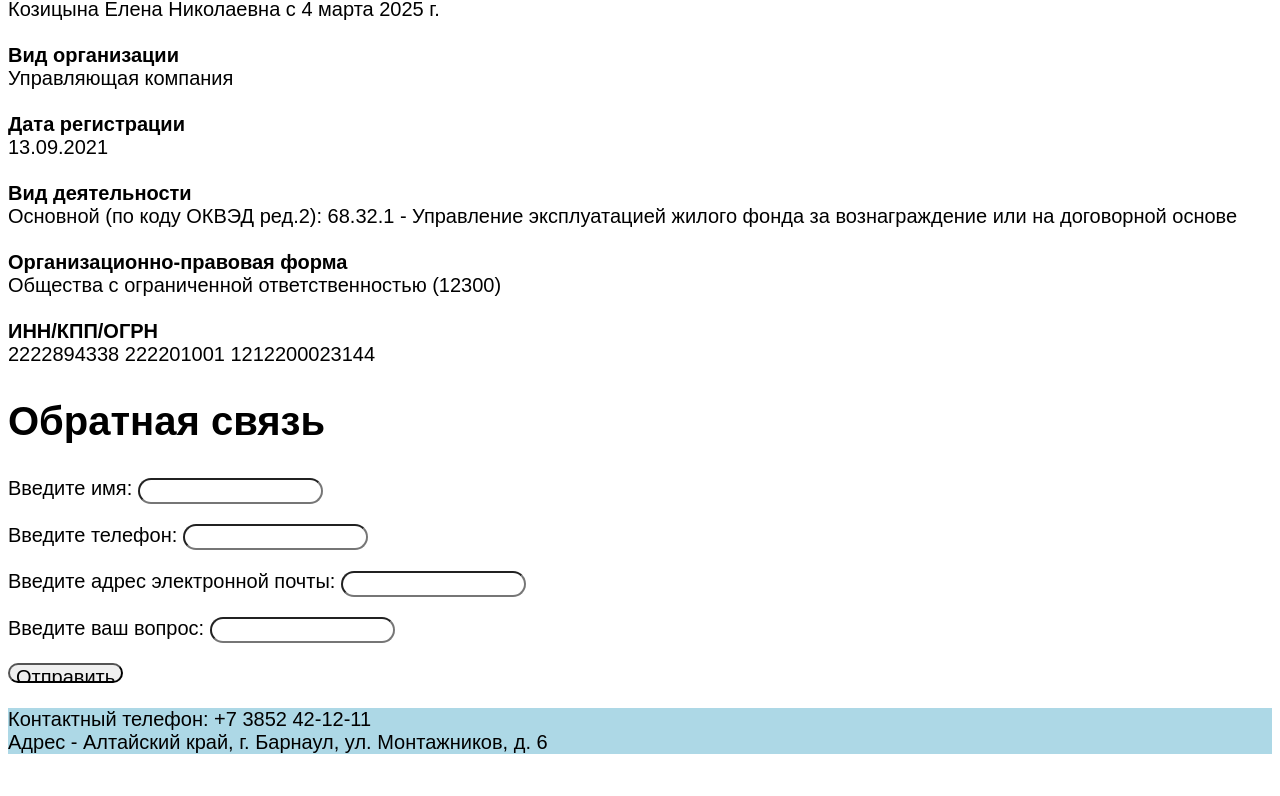
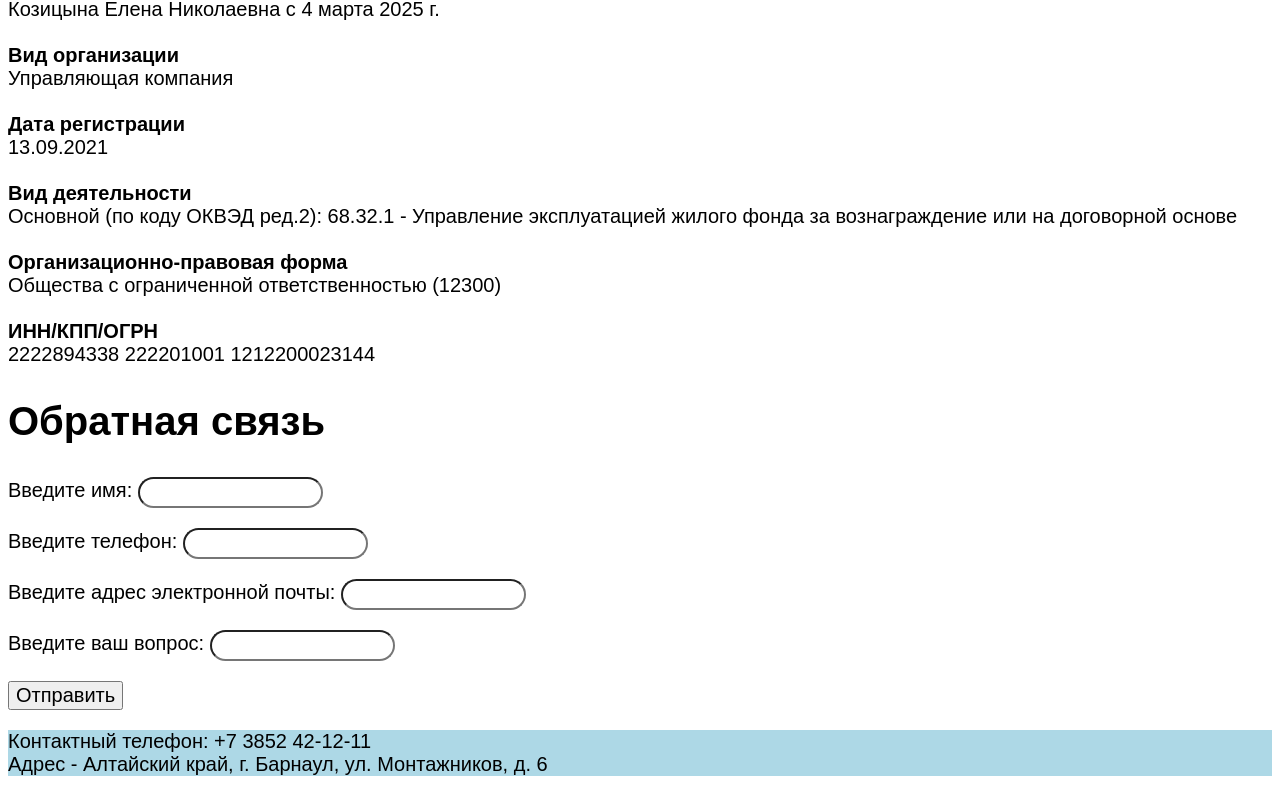
Before and after one commit to Fivaprold666/REGstyle, a plain HTML site: page index.html in a window 1280 px wide. Shown: the part 1453-2249 px from the top of the page. Before the commit the page ends 2227 px from the top, so only its background shows below. Drawn offline with Linux system fonts and the light colour scheme.

Commit message:
Update style.css

```diff
--- a/style.css
+++ b/style.css
@@ -35,10 +35,10 @@ table {
   font-size:20px;
 }
 
-input {
-  border-radius:30px;
-  height:20px;
-  widht:150px;
+p input {
+  border-radius:20px;
+  height:25px;
+  widht:200px;
 }
 
 tr {
```
